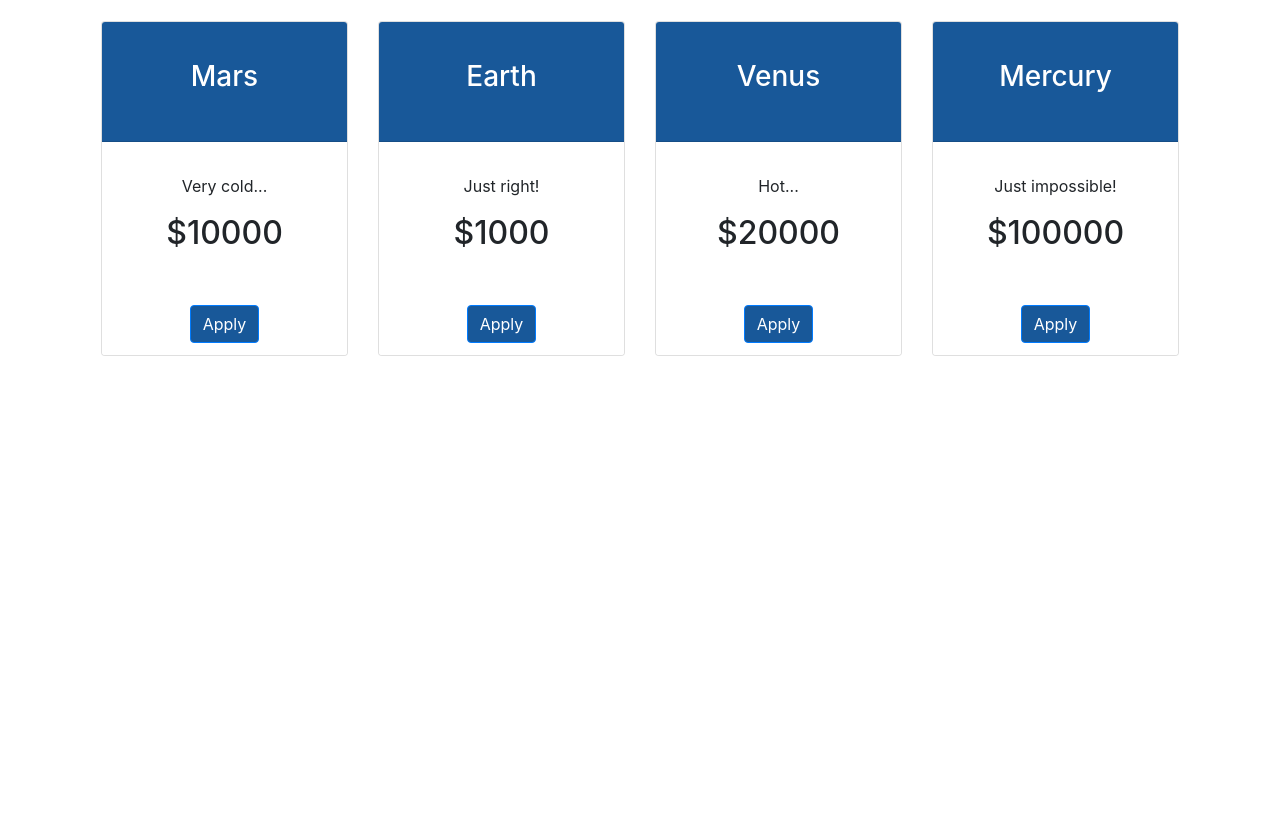
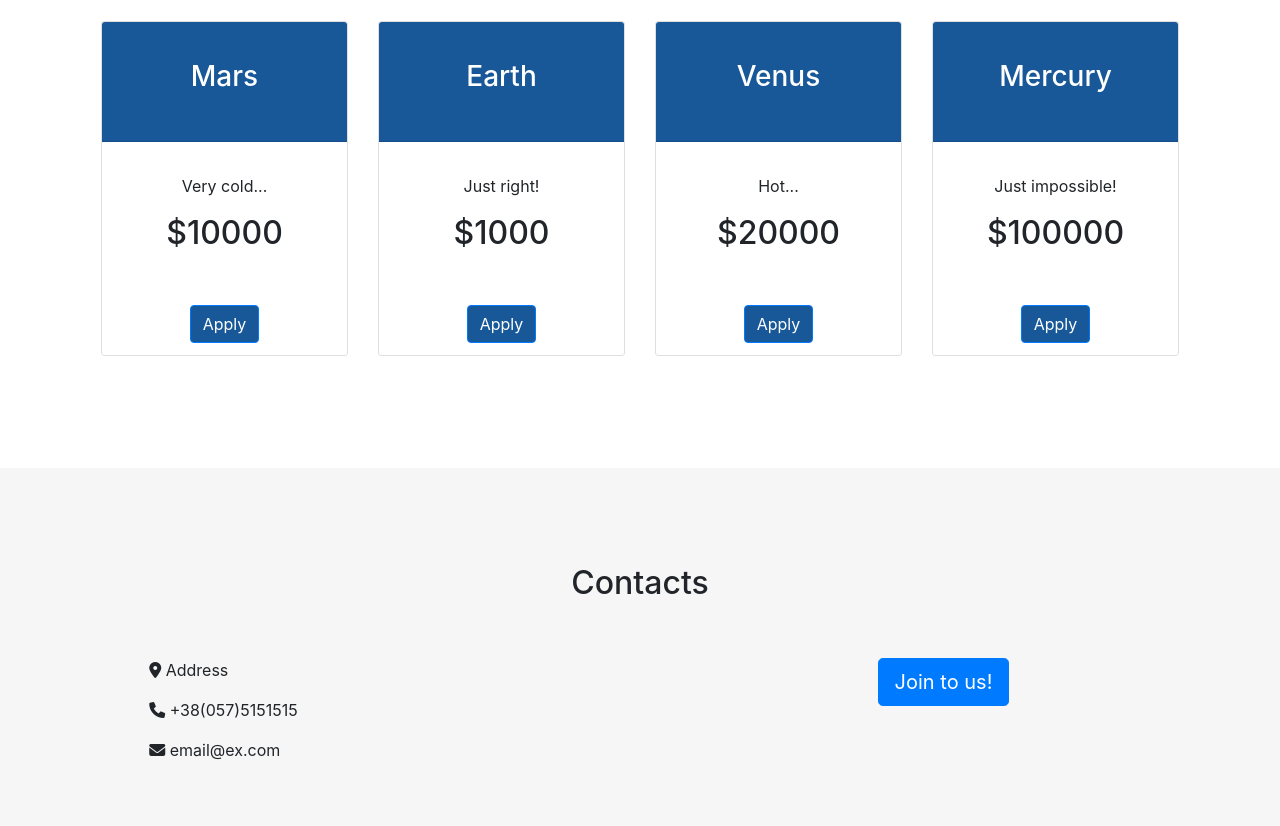
Before and after one commit to miwanoff/landing, a plain HTML site: page index.html in a window 1280 px wide. Shown: the part 1693-2519 px from the top of the page. Before the commit the page ends 2113 px from the top, so only its background shows below. Drawn offline with Linux system fonts and the light colour scheme.

Commit message:
Contacts was added

```diff
--- a/index.html
+++ b/index.html
@@ -187,5 +187,20 @@
         </div>
       </div>
     </div>
+    <div class="container-fluid bg-grey mt-5 p-5" id="contact">
+      <h2 class="text-center p-5">Contacts</h2>
+      <div class="row justify-content-center">
+        <div class="col-sm-12 col-md-6">
+          <p><i class="fa-solid fa-location-dot"></i> Address</p>
+          <p><i class="fa-solid fa-phone"></i> +38(057)5151515</p>
+          <p><i class="fa-solid fa-envelope"></i> email@ex.com</p>
+        </div>
+        <div class="col-sm-12 col-md-4 text-center">
+          <a href="#" class="btn btn-lg btn-primary" role="button"
+            >Join to us!</a
+          >
+        </div>
+      </div>
+    </div>
   </body>
 </html>
```
